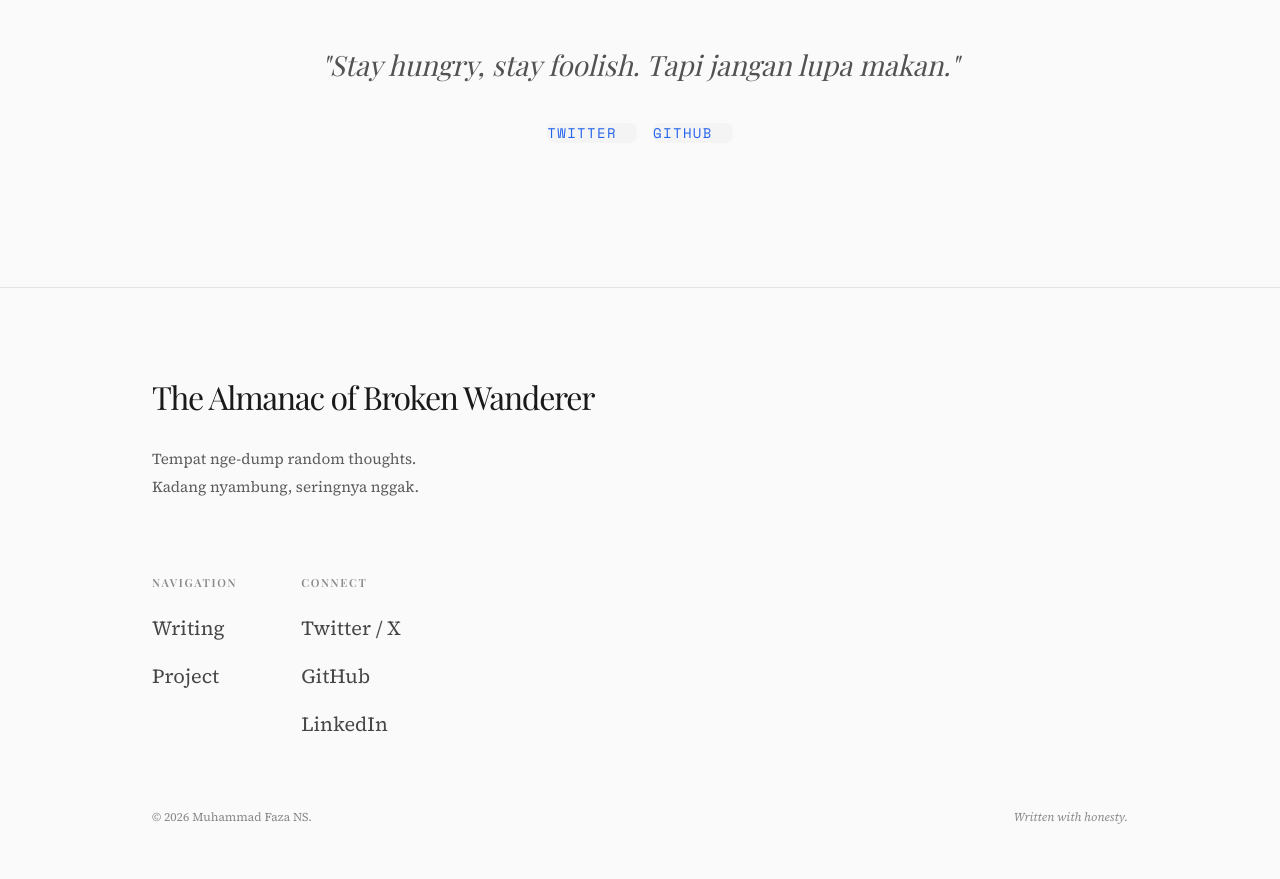
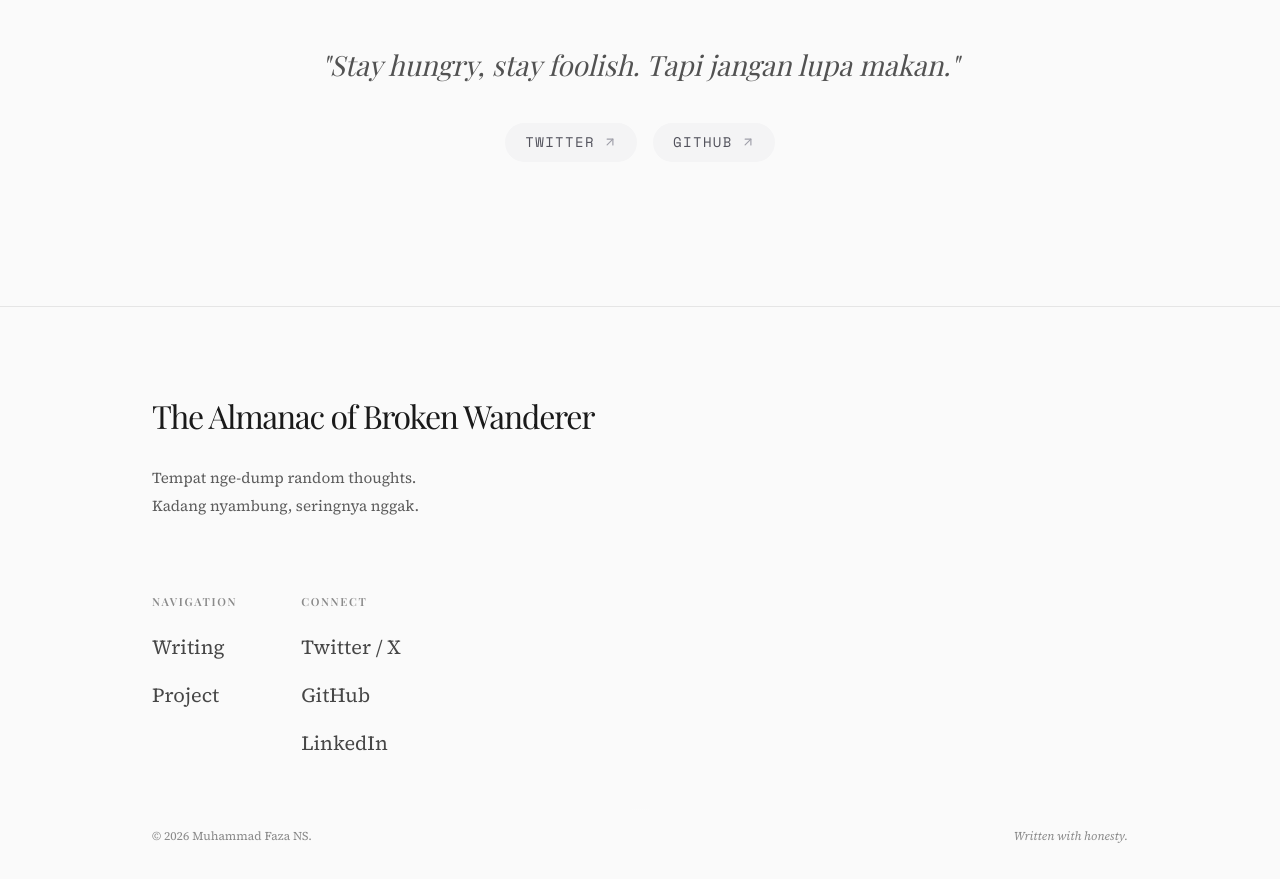
Before and after one commit to muhammadfaza16/muhammadfaza16.github.io, a Next.js app: page /about in a window 1280 px wide. Shown: the part 1700-2579 px from the top of the page. Built offline with nearby package versions, Linux system fonts and the light colour scheme; a web font is replaced by a local one.

Commit message:
Optimize About page: Switch to mount animations for better WebView performance

```diff
--- a/src/app/about/page.tsx
+++ b/src/app/about/page.tsx
@@ -125,8 +125,7 @@ export default function AboutPage() {
                 <Container>
                     <motion.div
                         initial={{ opacity: 0, y: 10 }}
-                        whileInView={{ opacity: 1, y: 0 }}
-                        viewport={{ once: true }}
+                        animate={{ opacity: 1, y: 0 }}
                         transition={{ duration: 0.5 }}
                         className="mb-12 text-center md:text-left flex items-center gap-3"
                     >
@@ -137,8 +136,7 @@ export default function AboutPage() {
                     <motion.div
                         variants={containerVariants}
                         initial="hidden"
-                        whileInView="show"
-                        viewport={{ once: true }}
+                        animate="show"
                         className="grid grid-cols-1 md:grid-cols-3 gap-8 md:gap-12"
                     >
                         {[
@@ -189,8 +187,7 @@ export default function AboutPage() {
                 <Container>
                     <motion.div
                         initial={{ opacity: 0 }}
-                        whileInView={{ opacity: 1 }}
-                        viewport={{ once: true }}
+                        animate={{ opacity: 1 }}
                         className="flex items-end justify-between border-b border-[var(--border)]"
                         style={{ paddingBottom: "1.5rem", marginBottom: "2rem" }}
                     >
@@ -214,8 +211,7 @@ export default function AboutPage() {
                     <motion.div
                         variants={containerVariants}
                         initial="hidden"
-                        whileInView="show"
-                        viewport={{ once: true, margin: "-100px" }}
+                        animate="show"
                         className="grid grid-cols-1 md:grid-cols-2 gap-3"
                     >
                         {[
@@ -272,8 +268,7 @@ export default function AboutPage() {
                 <Container>
                     <motion.div
                         initial={{ opacity: 0, scale: 0.95 }}
-                        whileInView={{ opacity: 1, scale: 1 }}
-                        viewport={{ once: true }}
+                        animate={{ opacity: 1, scale: 1 }}
                         transition={{ duration: 0.5 }}
                         className="flex flex-col items-center"
                     >
@@ -289,16 +284,18 @@ export default function AboutPage() {
 
                         <div className="flex gap-4">
                             <a href="https://x.com/scienfilix" target="_blank" rel="noopener noreferrer"
-                                className="group px-4 py-2 bg-zinc-100 dark:bg-zinc-800 rounded-lg hover:bg-zinc-200 dark:hover:bg-zinc-700 transition-colors flex items-center gap-2"
+                                className="group bg-zinc-100 dark:bg-zinc-800 rounded-full hover:bg-zinc-200 dark:hover:bg-zinc-700 transition-colors flex items-center gap-2"
+                                style={{ padding: "0.6rem 1.25rem" }}
                             >
-                                <span className="text-sm font-mono uppercase tracking-widest text-[var(--accent)]">Twitter</span>
-                                <ArrowRight className="w-3 h-3 opacity-0 -ml-2 group-hover:opacity-100 group-hover:ml-0 transition-all" />
+                                <span className="text-sm font-mono uppercase tracking-widest text-zinc-600 dark:text-zinc-400 group-hover:text-zinc-900 dark:group-hover:text-zinc-200 transition-colors">Twitter</span>
+                                <ArrowRight className="w-3.5 h-3.5 text-zinc-400 group-hover:text-zinc-900 dark:group-hover:text-zinc-200 transition-colors -rotate-45 group-hover:rotate-0" />
                             </a>
                             <a href="https://github.com/mfazans23" target="_blank" rel="noopener noreferrer"
-                                className="group px-4 py-2 bg-zinc-100 dark:bg-zinc-800 rounded-lg hover:bg-zinc-200 dark:hover:bg-zinc-700 transition-colors flex items-center gap-2"
+                                className="group bg-zinc-100 dark:bg-zinc-800 rounded-full hover:bg-zinc-200 dark:hover:bg-zinc-700 transition-colors flex items-center gap-2"
+                                style={{ padding: "0.6rem 1.25rem" }}
                             >
-                                <span className="text-sm font-mono uppercase tracking-widest text-[var(--accent)]">GitHub</span>
-                                <ArrowRight className="w-3 h-3 opacity-0 -ml-2 group-hover:opacity-100 group-hover:ml-0 transition-all" />
+                                <span className="text-sm font-mono uppercase tracking-widest text-zinc-600 dark:text-zinc-400 group-hover:text-zinc-900 dark:group-hover:text-zinc-200 transition-colors">GitHub</span>
+                                <ArrowRight className="w-3.5 h-3.5 text-zinc-400 group-hover:text-zinc-900 dark:group-hover:text-zinc-200 transition-colors -rotate-45 group-hover:rotate-0" />
                             </a>
                         </div>
                     </motion.div>
```
